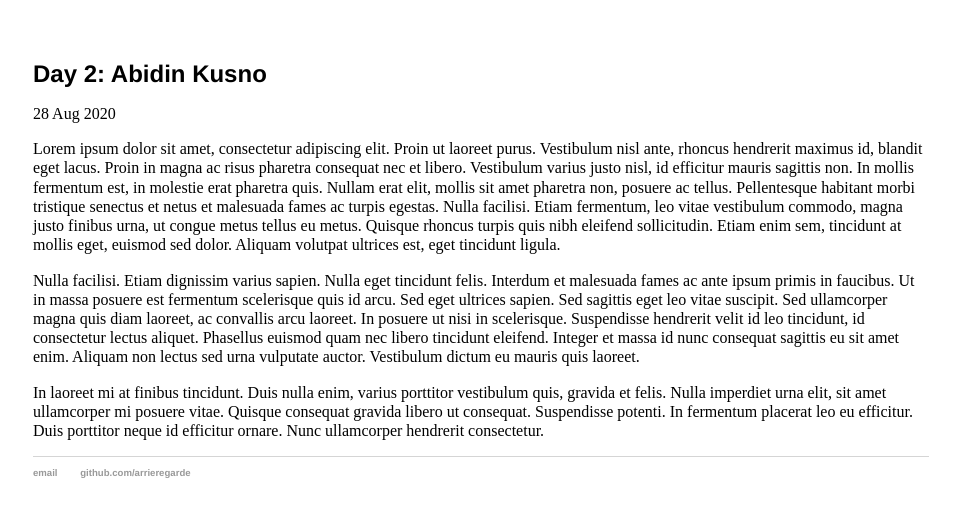
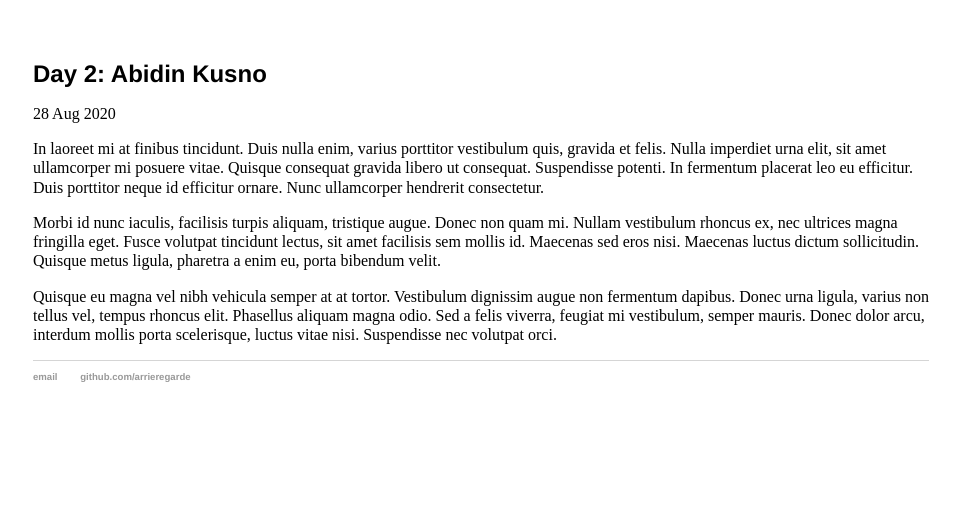
Before and after one commit to arrieregarde/arrieregarde.github.io, a Jekyll site: the page built from _posts/2020-08-28-Day-2.md, in a window 1280 px wide. Shown: the top 517 px of the page, without its empty margins (159-1119 px from the left). Built offline with Jekyll 4.4.1, drawn with Linux system fonts in a browser that asks for light colours.

Commit message:
Update 2020-08-28-Day-2.md

```diff
--- a/_posts/2020-08-28-Day-2.md
+++ b/_posts/2020-08-28-Day-2.md
@@ -3,8 +3,8 @@ layout: post
 title: "Day 2: Abidin Kusno"
 date: 2020-08-28
 ---
-Lorem ipsum dolor sit amet, consectetur adipiscing elit. Proin ut laoreet purus. Vestibulum nisl ante, rhoncus hendrerit maximus id, blandit eget lacus. Proin in magna ac risus pharetra consequat nec et libero. Vestibulum varius justo nisl, id efficitur mauris sagittis non. In mollis fermentum est, in molestie erat pharetra quis. Nullam erat elit, mollis sit amet pharetra non, posuere ac tellus. Pellentesque habitant morbi tristique senectus et netus et malesuada fames ac turpis egestas. Nulla facilisi. Etiam fermentum, leo vitae vestibulum commodo, magna justo finibus urna, ut congue metus tellus eu metus. Quisque rhoncus turpis quis nibh eleifend sollicitudin. Etiam enim sem, tincidunt at mollis eget, euismod sed dolor. Aliquam volutpat ultrices est, eget tincidunt ligula.
+In laoreet mi at finibus tincidunt. Duis nulla enim, varius porttitor vestibulum quis, gravida et felis. Nulla imperdiet urna elit, sit amet ullamcorper mi posuere vitae. Quisque consequat gravida libero ut consequat. Suspendisse potenti. In fermentum placerat leo eu efficitur. Duis porttitor neque id efficitur ornare. Nunc ullamcorper hendrerit consectetur.
 
-Nulla facilisi. Etiam dignissim varius sapien. Nulla eget tincidunt felis. Interdum et malesuada fames ac ante ipsum primis in faucibus. Ut in massa posuere est fermentum scelerisque quis id arcu. Sed eget ultrices sapien. Sed sagittis eget leo vitae suscipit. Sed ullamcorper magna quis diam laoreet, ac convallis arcu laoreet. In posuere ut nisi in scelerisque. Suspendisse hendrerit velit id leo tincidunt, id consectetur lectus aliquet. Phasellus euismod quam nec libero tincidunt eleifend. Integer et massa id nunc consequat sagittis eu sit amet enim. Aliquam non lectus sed urna vulputate auctor. Vestibulum dictum eu mauris quis laoreet.
+Morbi id nunc iaculis, facilisis turpis aliquam, tristique augue. Donec non quam mi. Nullam vestibulum rhoncus ex, nec ultrices magna fringilla eget. Fusce volutpat tincidunt lectus, sit amet facilisis sem mollis id. Maecenas sed eros nisi. Maecenas luctus dictum sollicitudin. Quisque metus ligula, pharetra a enim eu, porta bibendum velit.
 
-In laoreet mi at finibus tincidunt. Duis nulla enim, varius porttitor vestibulum quis, gravida et felis. Nulla imperdiet urna elit, sit amet ullamcorper mi posuere vitae. Quisque consequat gravida libero ut consequat. Suspendisse potenti. In fermentum placerat leo eu efficitur. Duis porttitor neque id efficitur ornare. Nunc ullamcorper hendrerit consectetur.
+Quisque eu magna vel nibh vehicula semper at at tortor. Vestibulum dignissim augue non fermentum dapibus. Donec urna ligula, varius non tellus vel, tempus rhoncus elit. Phasellus aliquam magna odio. Sed a felis viverra, feugiat mi vestibulum, semper mauris. Donec dolor arcu, interdum mollis porta scelerisque, luctus vitae nisi. Suspendisse nec volutpat orci.
```
